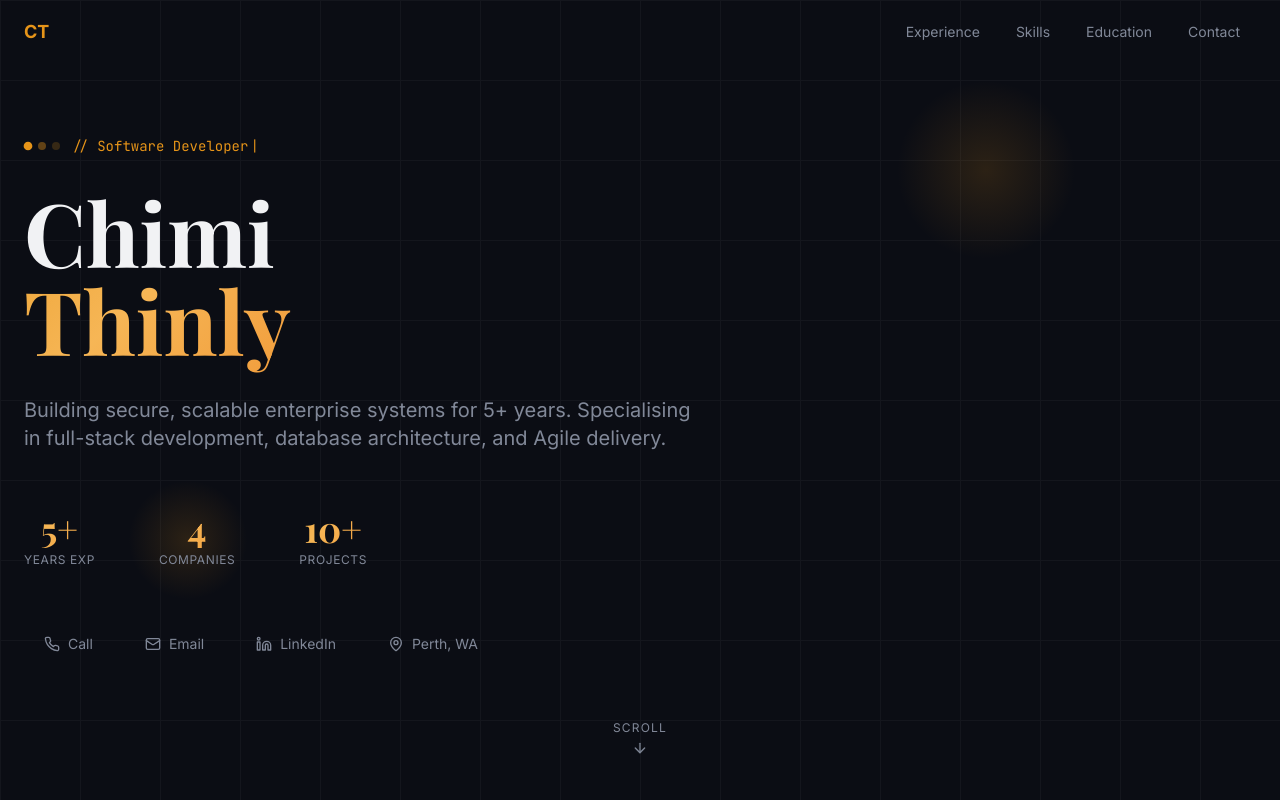
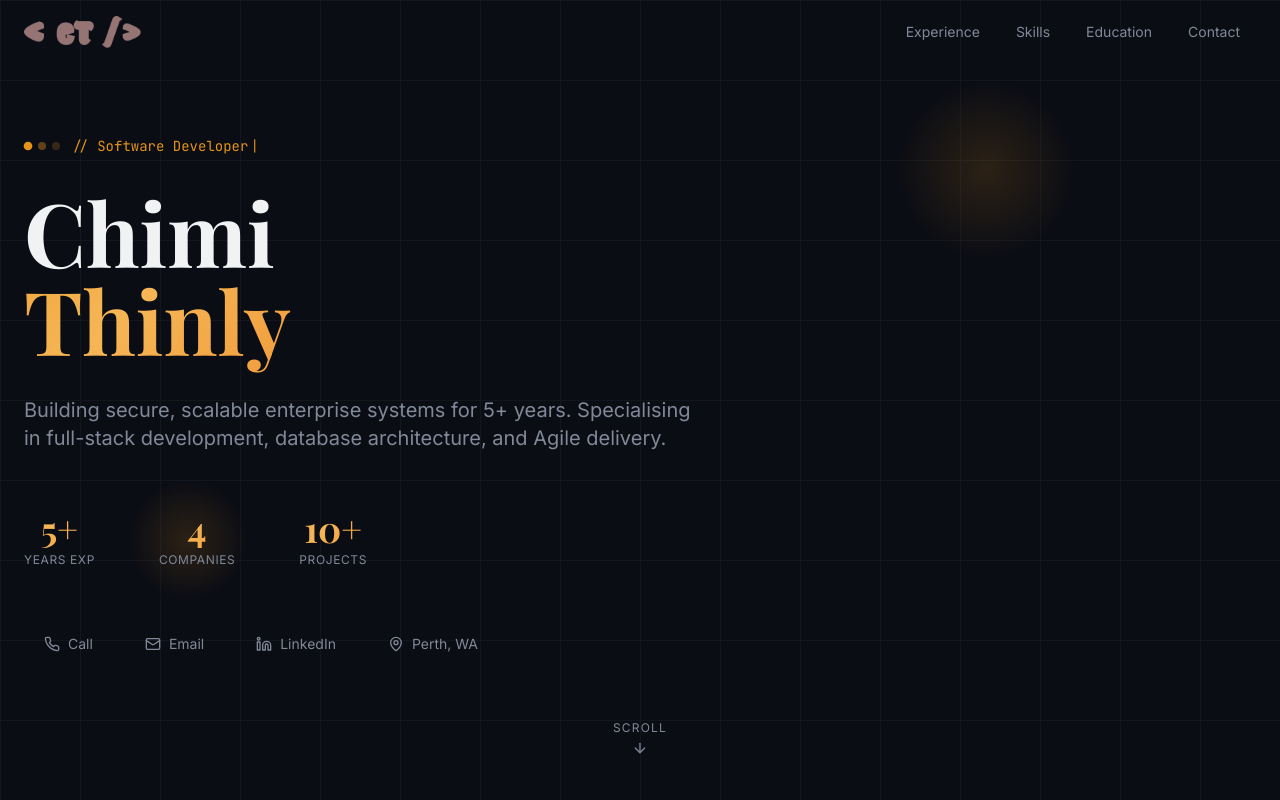
Before and after one commit to Chimi-S/portfolio, a React (Vite) app: page / in a window 1280 px wide. Shown: the top 800 px of the page. Built offline with nearby package versions, Linux system fonts and the light colour scheme; the HTML template or start-up script is replaced by a standard one; a web font is replaced by a local one.

Commit message:
update navbar

```diff
--- a/src/components/portfolio/Navbar.tsx
+++ b/src/components/portfolio/Navbar.tsx
@@ -30,8 +30,8 @@ const Navbar = () => {
       transition={{ duration: 0.5, ease: "easeOut" }}
     >
       <div className="container mx-auto px-4 sm:px-6 flex items-center justify-between h-16">
-        <a href="/" className="text-lg font-bold text-primary cursor-pointer hover:opacity-80 transition-opacity">
-          CT
+        <a href="/" className="cursor-pointer hover:opacity-80 transition-opacity">
+          <img src="/logo.png" alt="Chimi Thinly" className="h-8 w-auto" />
         </a>
 
         {/* Desktop */}
```
